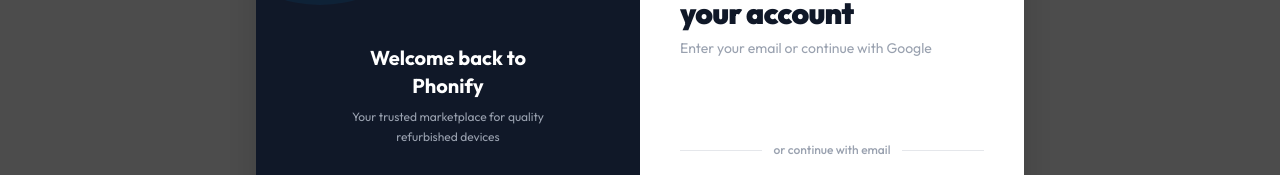
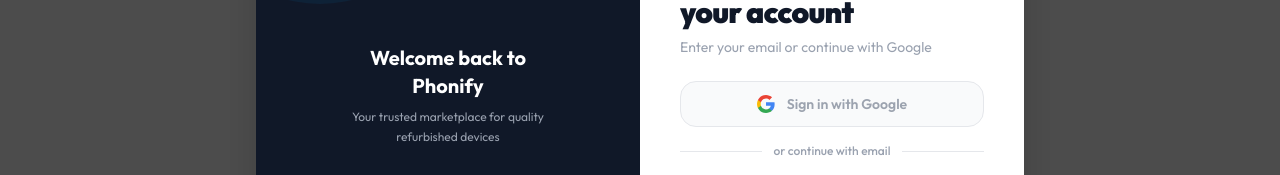
Before and after one commit to zagaofficework-bit/BechDo, a React (Vite) app in the folder Frontend/: page /login in a window 1280 px wide. Shown: the part 256-431 px from the top of the page. Built offline with nearby package versions, Linux system fonts and the light colour scheme; no server answers.

Commit message:
google auth

```diff
--- a/Frontend/src/features/Auth/components/GoogleAuthButton.jsx
+++ b/Frontend/src/features/Auth/components/GoogleAuthButton.jsx
@@ -1,52 +1,37 @@
-import React, { useEffect, useRef } from "react";
+/**
+ * GoogleAuthButton.jsx
+ *
+ * Reusable Google Sign-In button using Google's GSI (Identity Services) library.
+ * Renders a styled custom button that triggers Google's credential callback.
+ *
+ * Usage:
+ *   <GoogleAuthButton onSuccess={handleGoogleAuth} onError={setError} />
+ *
+ * Props:
+ *   onSuccess(credential: string) — called with the Google ID token on success
+ *   onError(message: string)      — called with a human-readable error message
+ *   label                         — button text (default: "Continue with Google")
+ *   disabled                      — disables the button
+ */
+
+import React, { useEffect, useRef, useState } from "react";
 
 const GOOGLE_CLIENT_ID = import.meta.env.VITE_GOOGLE_CLIENT_ID;
 
 export default function GoogleAuthButton({
   onSuccess,
   onError,
-  label = "Sign in with Google",
+  label = "Continue with Google",
   disabled = false,
 }) {
-  const buttonRef = useRef(null);
+  const [scriptLoaded, setScriptLoaded] = useState(false);
+  const [loading, setLoading] = useState(false);
   const initialized = useRef(false);
 
+  // Load Google GSI script once
   useEffect(() => {
-    const initGoogle = () => {
-      if (!window.google?.accounts?.id || initialized.current) return;
-
-      window.google.accounts.id.initialize({
-        client_id: GOOGLE_CLIENT_ID,
-        callback: (response) => {
-          if (response?.credential) {
-            onSuccess?.(response.credential);
-          } else {
-            onError?.("No credential received from Google.");
-          }
-        },
-        auto_select: false,
-        cancel_on_tap_outside: true,
-        use_fedcm_for_prompt: false, // disable FedCM to avoid the block
-      });
-
-      // Render Google's REAL button — this bypasses FedCM entirely
-      if (buttonRef.current) {
-        window.google.accounts.id.renderButton(buttonRef.current, {
-          type: "standard",
-          theme: "outline",
-          size: "large",
-          text: "continue_with",
-          shape: "rectangular",
-          logo_alignment: "left",
-          width: buttonRef.current.offsetWidth || 400,
-        });
-      }
-
-      initialized.current = true;
-    };
-
     if (window.google?.accounts?.id) {
-      initGoogle();
+      setScriptLoaded(true);
       return;
     }
 
@@ -54,21 +39,210 @@
     script.src = "https://accounts.google.com/gsi/client";
     script.async = true;
     script.defer = true;
-    script.onload = initGoogle;
-    script.onerror = () =>
-      onError?.("Failed to load Google Sign-In. Please refresh.");
+    script.onload = () => setScriptLoaded(true);
+    script.onerror = () => {
+      onError?.("Failed to load Google Sign-In. Please refresh and try again.");
+    };
     document.head.appendChild(script);
+
+    return () => {
+      // Don't remove the script — other components may share it
+    };
   }, []);
 
+  // Initialize Google Identity Services once script is loaded
+  useEffect(() => {
+    if (!scriptLoaded || initialized.current) return;
+    if (!GOOGLE_CLIENT_ID) {
+      console.error(
+        "[GoogleAuthButton] VITE_GOOGLE_CLIENT_ID is not set in .env"
+      );
+      return;
+    }
+
+    window.google.accounts.id.initialize({
+      client_id: GOOGLE_CLIENT_ID,
+      callback: handleCredentialResponse,
+      auto_select: false,
+      cancel_on_tap_outside: true,
+    });
+
+    initialized.current = true;
+  }, [scriptLoaded]);
+
+  const handleCredentialResponse = async (response) => {
+    if (!response?.credential) {
+      onError?.("No credential received from Google.");
+      return;
+    }
+    setLoading(false);
+    onSuccess?.(response.credential);
+  };
+
+  const handleClick = () => {
+    if (disabled || loading || !scriptLoaded) return;
+
+    if (!window.google?.accounts?.id) {
+      onError?.("Google Sign-In is not ready yet. Please try again.");
+      return;
+    }
+
+    setLoading(true);
+
+    // Prompt the One Tap / popup flow
+    window.google.accounts.id.prompt((notification) => {
+      if (
+        notification.isNotDisplayed() ||
+        notification.isSkippedMoment()
+      ) {
+        // One Tap was suppressed — fall back to the popup flow
+        setLoading(false);
+        triggerPopupFlow();
+      }
+    });
+  };
+
+  /**
+   * Fallback: manually open Google OAuth popup.
+   * Used when One Tap is suppressed (e.g. user dismissed it previously).
+   */
+  const triggerPopupFlow = () => {
+    if (!GOOGLE_CLIENT_ID) return;
+
+    const params = new URLSearchParams({
+      client_id: GOOGLE_CLIENT_ID,
+      redirect_uri: `${window.location.origin}/auth/google/callback`,
+      response_type: "token id_token",
+      scope: "openid email profile",
+      nonce: Math.random().toString(36).slice(2),
+      prompt: "select_account",
+    });
+
+    const width = 500;
+    const height = 600;
+    const left = window.screenX + (window.outerWidth - width) / 2;
+    const top = window.screenY + (window.outerHeight - height) / 2;
+
+    const popup = window.open(
+      `https://accounts.google.com/o/oauth2/v2/auth?${params}`,
+      "google-auth",
+      `width=${width},height=${height},left=${left},top=${top},toolbar=0,menubar=0,location=0`
+    );
+
+    if (!popup) {
+      onError?.(
+        "Popup was blocked. Please allow popups for this site and try again."
+      );
+      return;
+    }
+
+    // Listen for the OAuth callback message from the popup
+    const handleMessage = (event) => {
+      if (event.origin !== window.location.origin) return;
+      if (event.data?.type === "GOOGLE_AUTH_CREDENTIAL") {
+        window.removeEventListener("message", handleMessage);
+        popup.close();
+        if (event.data.credential) {
+          onSuccess?.(event.data.credential);
+        } else {
+          onError?.("Google sign-in failed. Please try again.");
+        }
+      }
+    };
+
+    window.addEventListener("message", handleMessage);
+
+    // Cleanup if user closes popup manually
+    const checkClosed = setInterval(() => {
+      if (popup.closed) {
+        clearInterval(checkClosed);
+        window.removeEventListener("message", handleMessage);
+      }
+    }, 500);
+  };
+
+  const isDisabled = disabled || loading || !scriptLoaded;
+
   return (
-    <div
-      ref={buttonRef}
+    <button
+      type="button"
+      onClick={handleClick}
+      disabled={isDisabled}
+      className="w-full flex items-center justify-center gap-3 px-4 py-3 rounded-2xl border transition-all duration-200 font-semibold text-sm select-none"
       style={{
-        width: "100%",
-        minHeight: "44px",
-        opacity: disabled ? 0.5 : 1,
-        pointerEvents: disabled ? "none" : "auto",
+        borderColor: isDisabled ? "#e5e7eb" : "#dadce0",
+        background: isDisabled ? "#f9fafb" : "#fff",
+        color: isDisabled ? "#9ca3af" : "#3c4043",
+        cursor: isDisabled ? "not-allowed" : "pointer",
+        boxShadow: isDisabled ? "none" : "0 1px 3px rgba(0,0,0,0.08)",
       }}
-    />
+      onMouseEnter={(e) => {
+        if (!isDisabled) {
+          e.currentTarget.style.boxShadow = "0 2px 8px rgba(0,0,0,0.12)";
+          e.currentTarget.style.borderColor = "#c6c6c6";
+          e.currentTarget.style.background = "#f8f9fa";
+        }
+      }}
+      onMouseLeave={(e) => {
+        if (!isDisabled) {
+          e.currentTarget.style.boxShadow = "0 1px 3px rgba(0,0,0,0.08)";
+          e.currentTarget.style.borderColor = "#dadce0";
+          e.currentTarget.style.background = "#fff";
+        }
+      }}
+      onMouseDown={(e) => {
+        if (!isDisabled) {
+          e.currentTarget.style.transform = "scale(0.98)";
+        }
+      }}
+      onMouseUp={(e) => {
+        if (!isDisabled) {
+          e.currentTarget.style.transform = "";
+        }
+      }}
+    >
+      {loading ? (
+        <span
+          className="w-5 h-5 rounded-full animate-spin flex-shrink-0"
+          style={{
+            border: "2px solid #dadce0",
+            borderTopColor: "#4285F4",
+          }}
+        />
+      ) : (
+        <GoogleLogo />
+      )}
+      <span>{loading ? "Connecting…" : label}</span>
+    </button>
   );
 }
+
+/** Official Google "G" logo SVG */
+function GoogleLogo() {
+  return (
+    <svg
+      width="18"
+      height="18"
+      viewBox="0 0 18 18"
+      className="flex-shrink-0"
+      aria-hidden="true"
+    >
+      <path
+        fill="#4285F4"
+        d="M17.64 9.2c0-.637-.057-1.251-.164-1.84H9v3.481h4.844a4.14 4.14 0 01-1.796 2.716v2.259h2.908c1.702-1.567 2.684-3.875 2.684-6.615z"
+      />
+      <path
+        fill="#34A853"
+        d="M9 18c2.43 0 4.467-.806 5.956-2.184l-2.908-2.259c-.806.54-1.837.86-3.048.86-2.344 0-4.328-1.584-5.036-3.711H.957v2.332A8.997 8.997 0 009 18z"
+      />
+      <path
+        fill="#FBBC05"
+        d="M3.964 10.71A5.41 5.41 0 013.682 9c0-.593.102-1.17.282-1.71V4.958H.957A8.996 8.996 0 000 9c0 1.452.348 2.827.957 4.042l3.007-2.332z"
+      />
+      <path
+        fill="#EA4335"
+        d="M9 3.58c1.321 0 2.508.454 3.44 1.345l2.582-2.58C13.463.891 11.426 0 9 0A8.997 8.997 0 00.957 4.958L3.964 7.29C4.672 5.163 6.656 3.58 9 3.58z"
+      />
+    </svg>
+  );
+}
```
